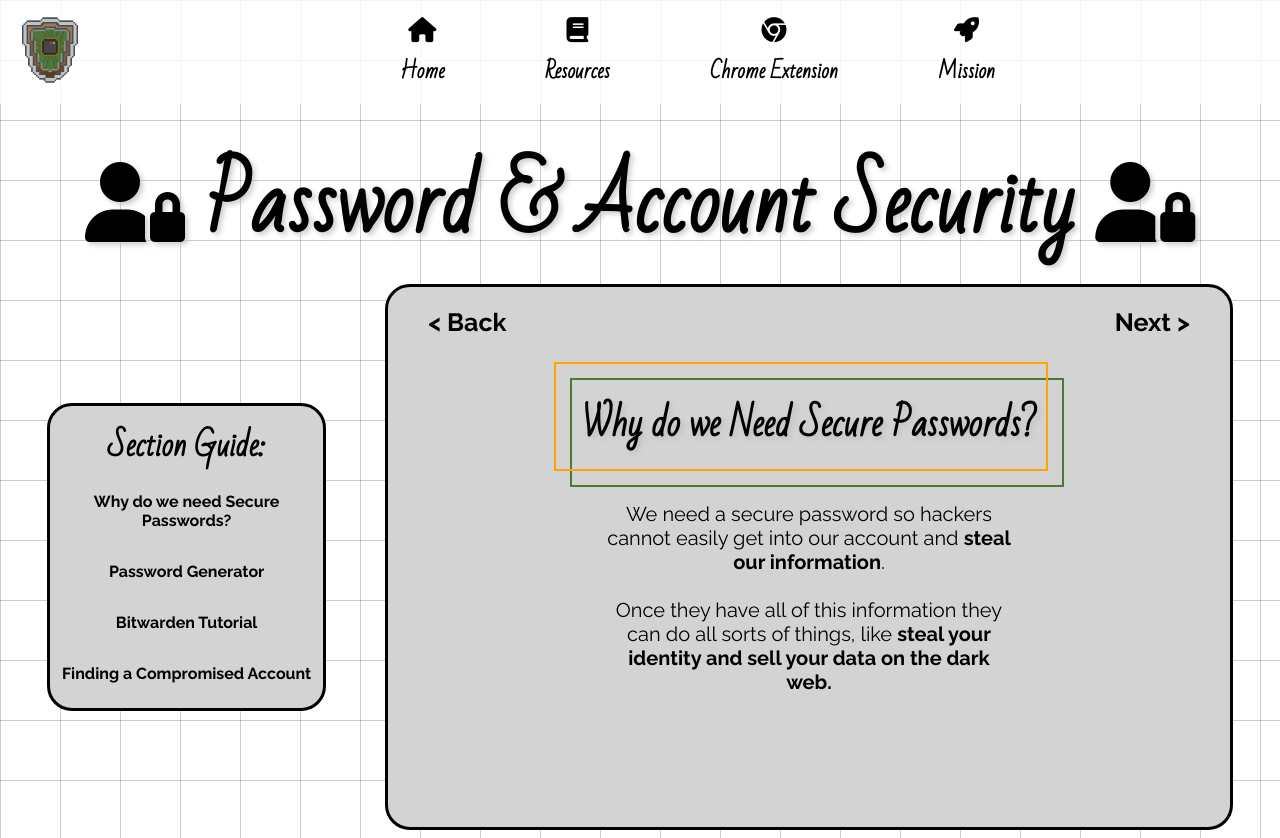
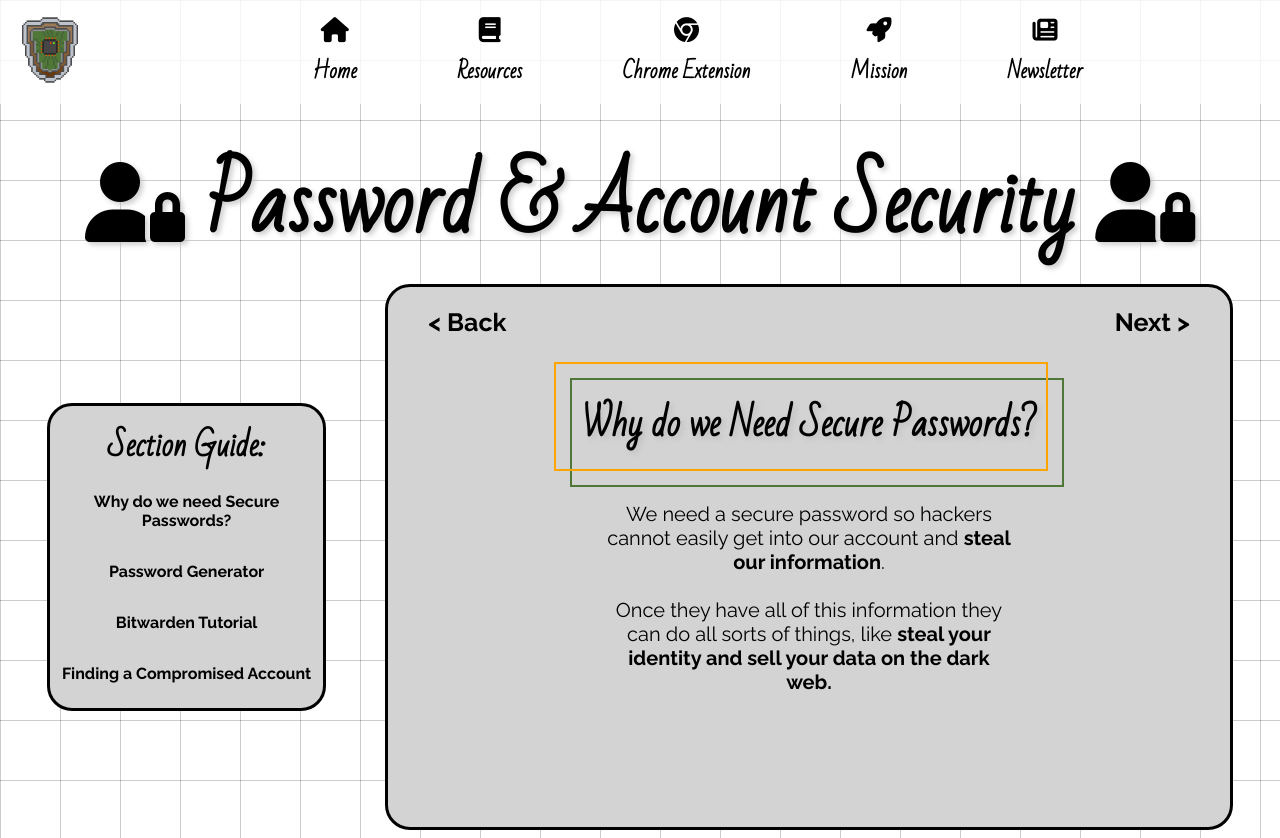
Before and after one commit to Kaiden-cyber/SilverShield, a website: page Passwords.html in a window 1280 px wide. Drawn offline with Linux system fonts and the light colour scheme.

Commit message:
Update Passwords.html

```diff
--- a/Passwords.html
+++ b/Passwords.html
@@ -23,6 +23,9 @@
 
         <a href="mission.html" class="main"><i class="fa-solid fa-rocket" style="padding-right: 25px;">
         </i>Mission</a>
+
+        <a href="https://silvershieldcybersecurity.substack.com/" class="main"><i class="fa-solid fa-newspaper" style="padding-right: 25px;">
+        </i>Newsletter</a>
       </div>
 
           <a href="index.html"> <img class="logo" src="Logo.png" width="100px;"></img></a>
@@ -54,12 +57,19 @@
             <a>Mission</a>
           </a>
         </div>
+
+        <div class="navText">
+          <a href = "https://silvershieldcybersecurity.substack.com/">
+            <i class="fa-solid fa-newspaper"></i>
+            <a>Newsletter</a>
+          </a>
+        </div>
       </div>
     </div>
     <meta charset="UTF-8" />
     <meta name="viewport" content="width=device-width, initial-scale=1.0" />
     <meta http-equiv="X-UA-Compatible" content="ie=edge" />
-    <title>SilverShield Cybersecurity</title>
+    <title>SilverSheild Cybersecurity</title>
     <link rel="stylesheet" href="styles.css" />
     <link rel="stylesheet" href="passwords.css" />
     <h1 class="title" style="margin-bottom: 0;"><i class="fa-solid fa-user-lock"></i> Password & Account Security <i class="fa-solid fa-user-lock"></i></h1>
```
